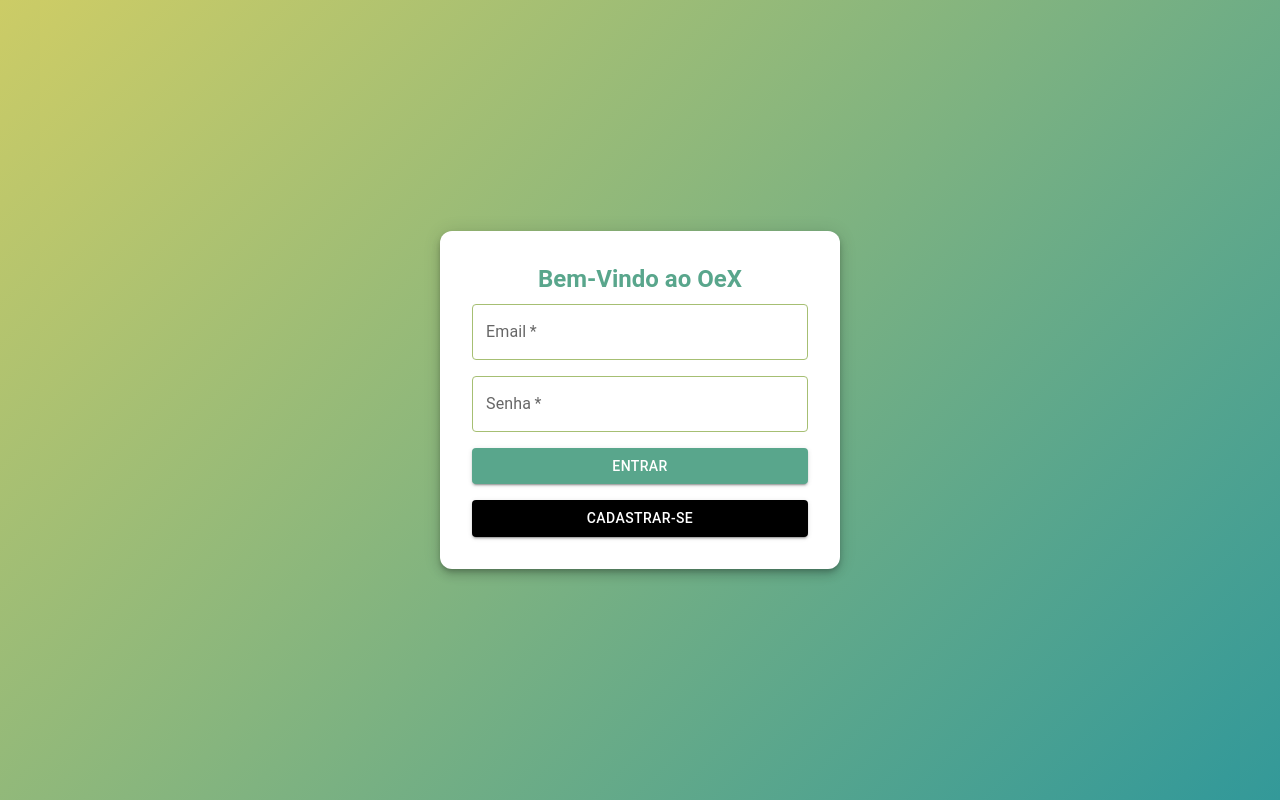
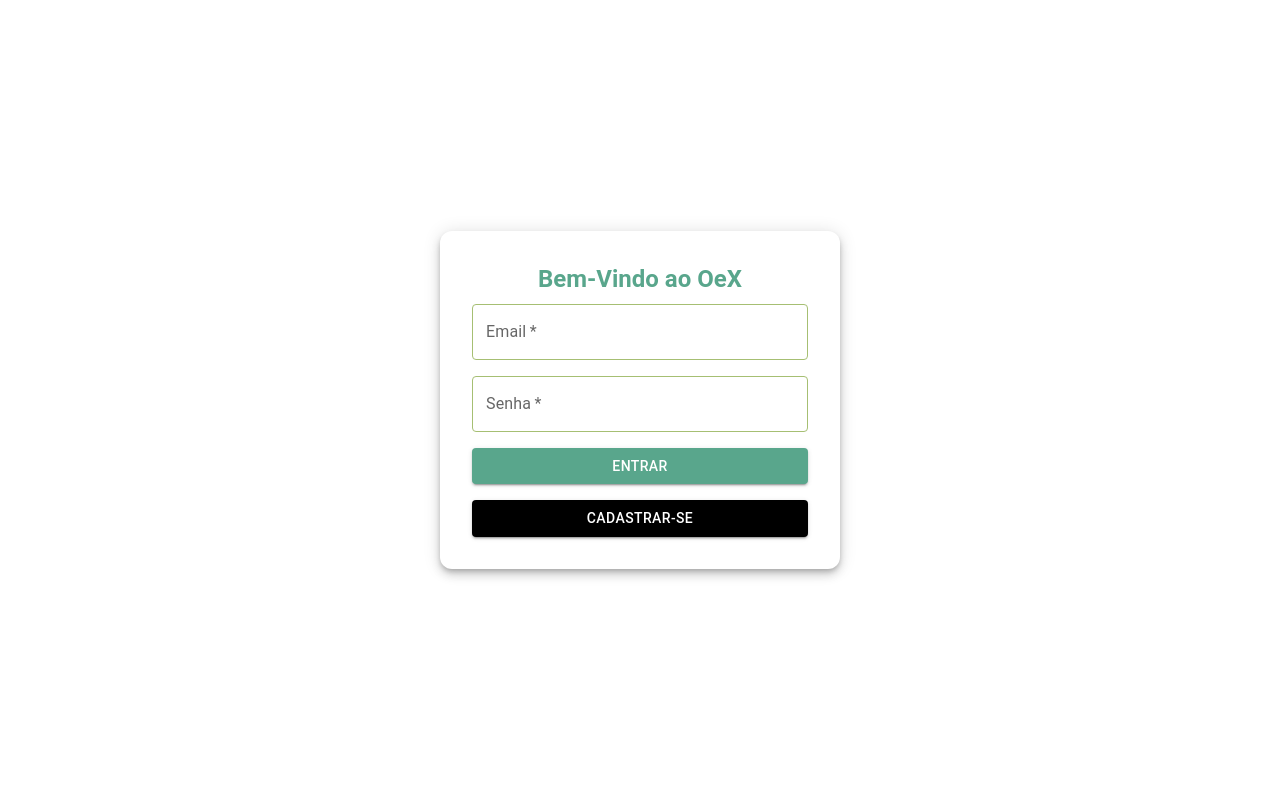
Before and after one commit to renanosoriorosa/OeX-POC-Front, a Next.js app: page /login in a window 1280 px wide. Built offline with nearby package versions, Linux system fonts and the light colour scheme.

Commit message:
Ajustes css

```diff
--- a/src/app/login/login.css
+++ /dev/null
@@ -1,3 +0,0 @@
-body {
-    background: linear-gradient(135deg, #cccc66, #80b380, #339999);
-}
--- a/src/app/login/page.tsx
+++ b/src/app/login/page.tsx
@@ -4,7 +4,6 @@ import { useState } from "react";
 import { useRouter } from "next/navigation";
 import { Container, TextField, Button, Typography, Paper, Box, Alert } from "@mui/material";
 import "bootstrap/dist/css/bootstrap.min.css";
-import "./login.css";
 import React from "react";
 import Link from "next/link";
 
@@ -33,7 +32,7 @@ export default function Login() {
     <Container
       className="d-flex justify-content-center align-items-center min-vh-100"
       sx={{
-        background: "linear-gradient(135deg, #cccc66, #80b380, #339999)",
+        background: "linear-gradient(135deg, #339999)",
         minHeight: "100vh",
       }}
     >
```
